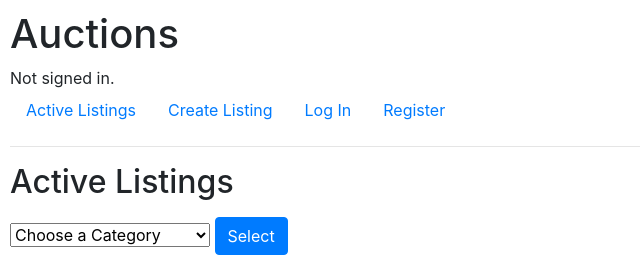
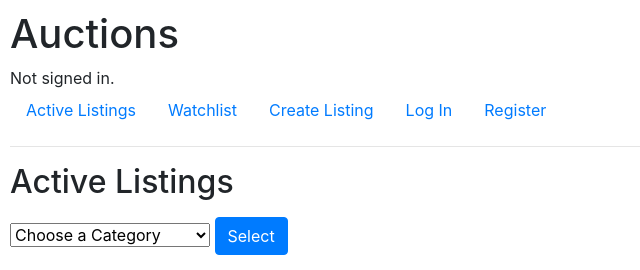
Before and after one commit to suman154/Commerce, a Django app: page / in a window 1280 px wide. Shown: the top 270 px of the page, without its empty margins (0-640 px from the left). Run offline with Django 3.2, Linux system fonts and the light colour scheme; data comes from the database, SQL or seed files in the repository; some libraries are stand-ins or nearby versions.

Commit message:
watchlist.html

```diff
--- a/auctions/templates/auctions/layout.html
+++ b/auctions/templates/auctions/layout.html
@@ -19,6 +19,9 @@
         <ul class="nav">
             <li class="nav-item">
                 <a class="nav-link" href="{% url 'index' %}">Active Listings</a>
+            </li>
+            <li class="nav-item">
+                <a class="nav-link" href="{% url 'watchlist' %}">Watchlist</a>
             </li>
             <li class="nav-item">
                 <a class="nav-link" href="{% url 'create' %}">Create Listing</a>
--- a/auctions/urls.py
+++ b/auctions/urls.py
@@ -11,4 +11,5 @@ urlpatterns = [
     path("listing/<int:id>", views.listing, name="listing"),
     path("removeWatchlist/<int:id>", views.removeWatchlist, name="removeWatchlist"),
     path("addWatchlist/<int:id>", views.addWatchlist, name="addWatchlist"),
+    path("watchlist", views.watchlist, name="watchlist"),
 ]
--- a/auctions/views.py
+++ b/auctions/views.py
@@ -29,6 +29,11 @@ def addWatchlist(request, id):
     currentUser = request.user
     listingData.watchlist.add(currentUser)
     return HttpResponseRedirect(reverse(listing, args=((id, ))))
+
+def watchlist(request):
+    currentUser = request.user
+    listings = currentUser.listingWatchlist.all()
+    return render(request, "auctions/watchlist.html")
 
 
 
```
Also changed, not shown: auctions/templates/auctions/watchlist.html (added).
